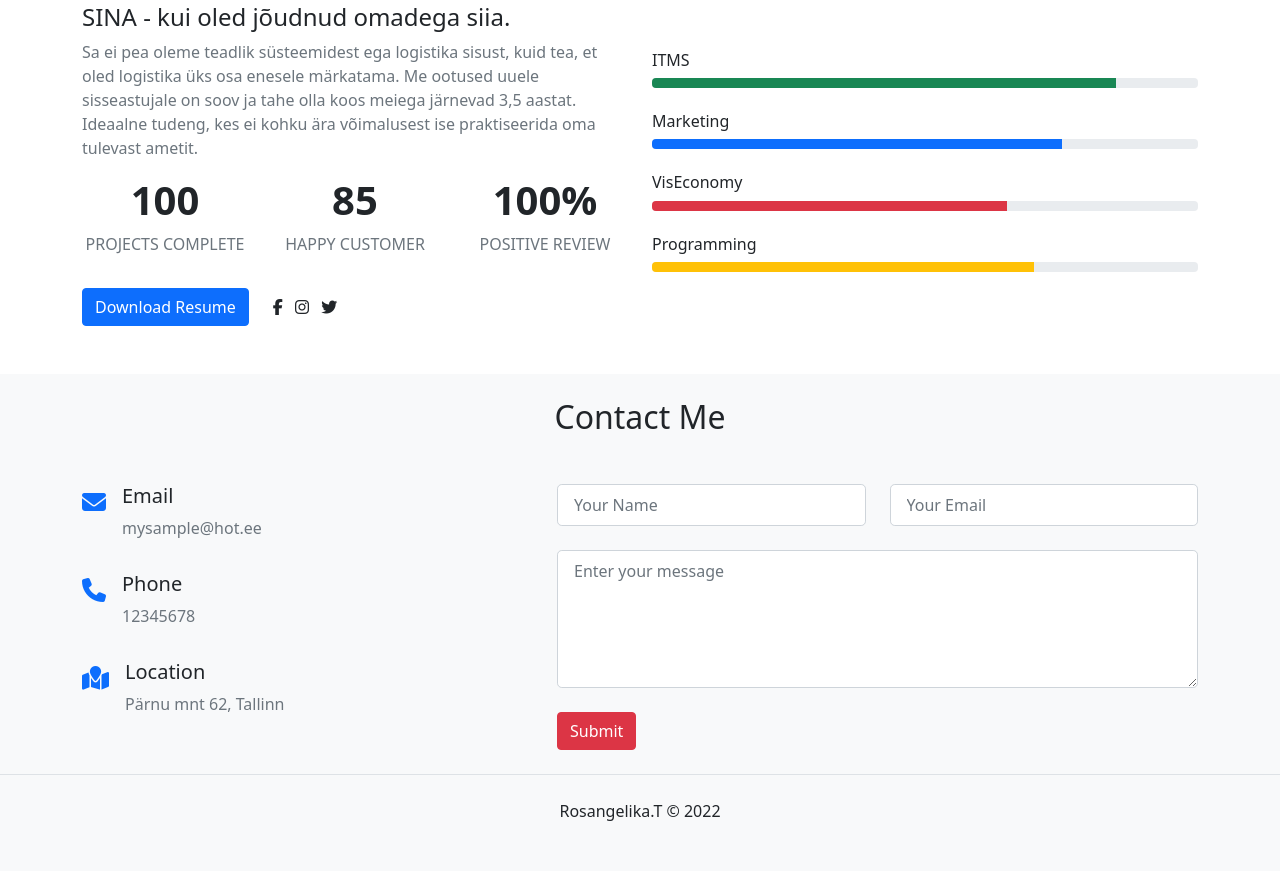
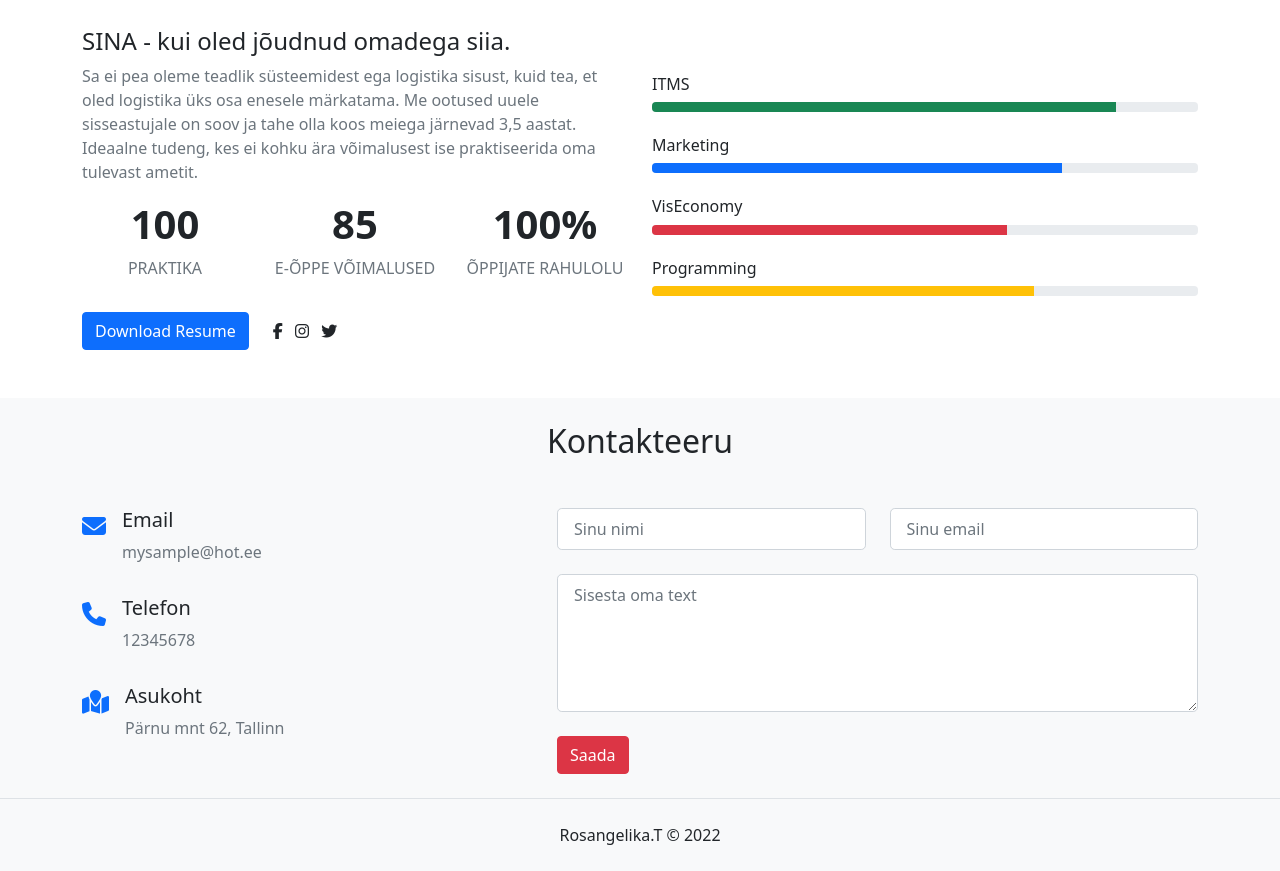
Before and after one commit to Rosangelika/Logistika-tudengi-persoona, a plain HTML site: page index.html in a window 1280 px wide. Shown: the part 643-1514 px from the top of the page. Before the commit the page ends 1490 px from the top, so only its background shows below. Drawn offline with nearby package versions, Linux system fonts and the light colour scheme.

Commit message:
Update index.html

```diff
--- a/index.html
+++ b/index.html
@@ -20,9 +20,9 @@
               <i class="fa-solid fa-bars"></i>
             </button>
             <ul class="dropdown-menu dropdown-menu-end" aria-labelledby="dropdownMenuButton1">
-              <li><a class="dropdown-item" href="#home">Home</a></li>
-              <li><a class="dropdown-item" href="#about">About</a></li>
-              <li><a class="dropdown-item" href="#contact">Contact</a></li>
+              <li><a class="dropdown-item" href="#esileht">Esileht</a></li>
+              <li><a class="dropdown-item" href="#sisseastuja">Sisseastuja</a></li>
+              <li><a class="dropdown-item" href="#kontakt">Kontakt</a></li>
             </ul>
           </div>
 
@@ -31,7 +31,7 @@
       <!--nav end-->
 
       <!--home start-->
-      <section class="home" id="home">
+      <section class="home" id="Esileht">
         <div class="container-lg mt-5">
             <div class="row align-items-center">
                 <div class="col-md-6">
@@ -42,10 +42,10 @@
 
                 <div class="col-md-6">
                     <div class="text">
-                        <p class="text-muted">Tere Tulemast logistika tudeng!</p>
+                        <p class="text-muted">Tere Tulemast Logistika Tudeng!</p>
                         <h1 class="fs-4">Minu nimi on Rosangelika.</h1>
                         <h2 class="text-primary text-uppercase">Olen Itella Estonia OÜ Soome ekspordi veokorraldaja</h2>
-                        <p class="text-muted">Õpin Tallinna Tehnika kõrgkoolis kolmandal kursusel. Antud koolis saad teadmised ja praktilised oskused mõistmaks ja nägemaks logistikaprotsesse ja protseduure tervikuna. Oskuse juhtida logistikat kui terviklikku vereringet. TKTK pakub teile võimaluse teha laboris teadustöööd, arendada ja testida logistika,-transpordi- ja ekpsedeerimise süsteeme. Meie koolis saad Põhjamaade ainulaadses interaktiivses logsistika simulatsioonilaboris teostada oma õppetööd, mistõttu on võimalik läbi mängifa tänapäevast tarneahela protsesse.  </p>
+                        <p class="text-muted">Õpin Tallinna Tehnika kõrgkoolis kolmandal kursusel, töökoha leidsin oma esimesest praktikavõimalusest. Antud koolis saad teadmised ja praktilised oskused mõistmaks ja nägemaks logistikaprotsesse ja protseduure tervikuna. Oskuse juhtida logistikat kui terviklikku vereringet. TKTK pakub teile võimaluse teha laboris teadustöööd, arendada ja testida logistika,-transpordi- ja ekpsedeerimise süsteeme. Meie koolis saad Põhjamaade ainulaadses interaktiivses logsistika simulatsioonilaboris teostada oma õppetööd, mistõttu on võimalik läbi mängifa tänapäevast tarneahela protsesse.  </p>
                         <a class="btn btn-primary" href="#contact">Contact me</a>
                     </div>
                 </div>
@@ -81,21 +81,21 @@
                         <div class="col-sm-4">
                             <div class="stats">
                                 <h4 class="fw-bold fs-1">100</h4>
-                                <p class="text-muted">Projects Complete</p>
+                                <p class="text-muted">Praktika</p>
                             </div>
                         </div>
 
                         <div class="col-sm-4">
                             <div class="stats">
                                 <h4 class="fw-bold fs-1">85</h4>
-                                <p class="text-muted">Happy Customer</p>
+                                <p class="text-muted">E-õppe võimalused</p>
                             </div>
                         </div>
 
                         <div class="col-sm-4">
                             <div class="stats">
                                 <h4 class="fw-bold fs-1">100%</h4>
-                                <p class="text-muted">Positive Review</p>
+                                <p class="text-muted">Õppijate rahulolu</p>
                             </div>
                         </div>
 
@@ -167,7 +167,7 @@
             <div class="row justify-content-center">
                 <div class="col-lg-8">
                     <div class="section-heading text-center mb-5">
-                        <h2>Contact Me</h2>
+                        <h2>Kontakteeru</h2>
                     </div>
                 </div>
             </div>
@@ -196,7 +196,7 @@
                             <i class="fas fa-phone"></i>
                         </div>
                         <div class="text ms-3">
-                            <h3 class="fs-5">Phone</h3>
+                            <h3 class="fs-5">Telefon</h3>
                             <p class="text-muted">12345678</p>
                         </div>
                     </div>
@@ -208,7 +208,7 @@
                             <i class="fas fa-map-location"></i>
                         </div>
                         <div class="text ms-3">
-                            <h3 class="fs-5">Location</h3>
+                            <h3 class="fs-5">Asukoht</h3>
                             <p class="text-muted">Pärnu mnt 62, Tallinn</p>
                         </div>
                     </div>
@@ -223,22 +223,22 @@
                         <form>
                             <div class="row">
                                 <div class="col-lg-6 mb-4" >
-                                    <input type="text" placeholder="Your Name" class="form-control form-control-lg fs-6">
+                                    <input type="text" placeholder="Sinu nimi" class="form-control form-control-lg fs-6">
                                 </div>
                                 <div class="col-lg-6 mb-4" >
-                                    <input type="text" placeholder="Your Email" class="form-control form-control-lg fs-6">
+                                    <input type="text" placeholder="Sinu email" class="form-control form-control-lg fs-6">
                                 </div>
                             </div>
 
                             <div class="row">
                                 <div class="col-lg-12">
-                                    <textarea rows="5" class="form-control form-control-lg fs-6" placeholder="Enter your message"></textarea>
+                                    <textarea rows="5" class="form-control form-control-lg fs-6" placeholder="Sisesta oma text"></textarea>
                                 </div>
                             </div>
 
                             <div class="row">
                                 <div class="col-lg-12 mt-4">
-                                    <button class="btn btn-danger">Submit</button>
+                                    <button class="btn btn-danger">Saada</button>
                                 </div>
                             </div>
 
```
